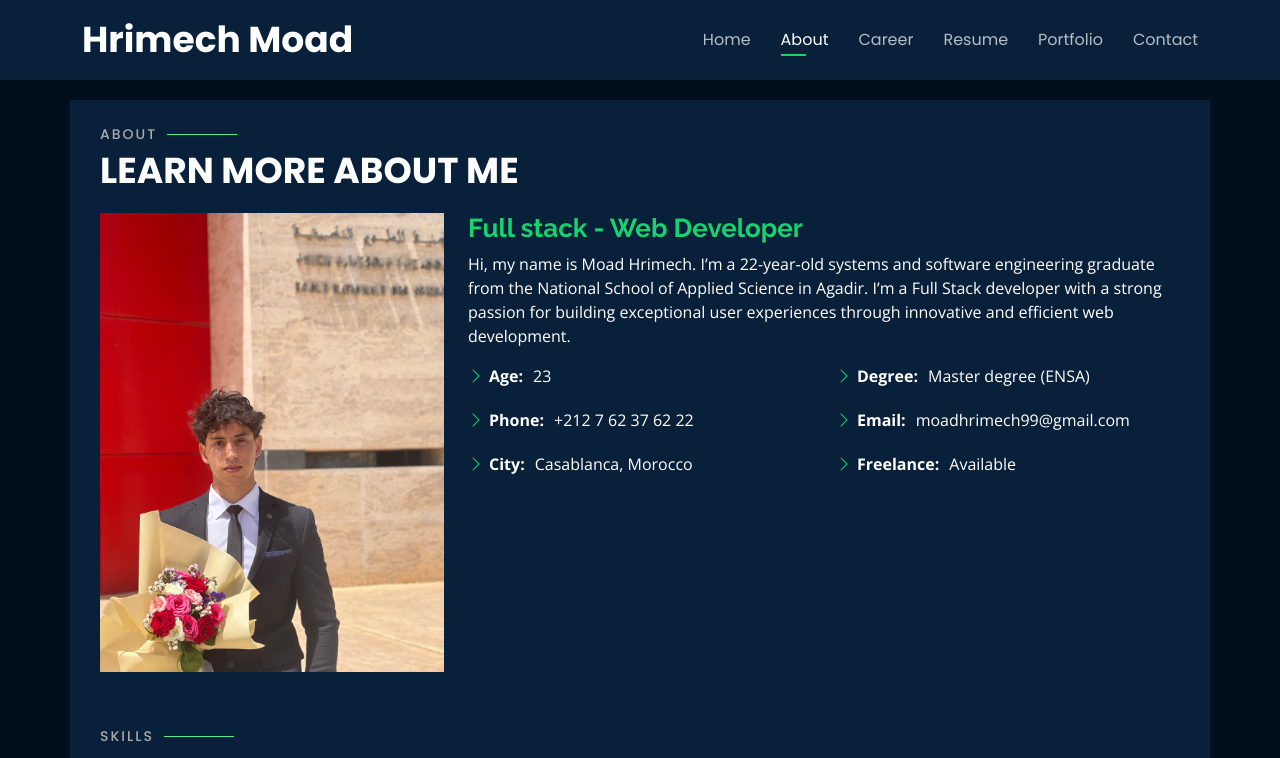
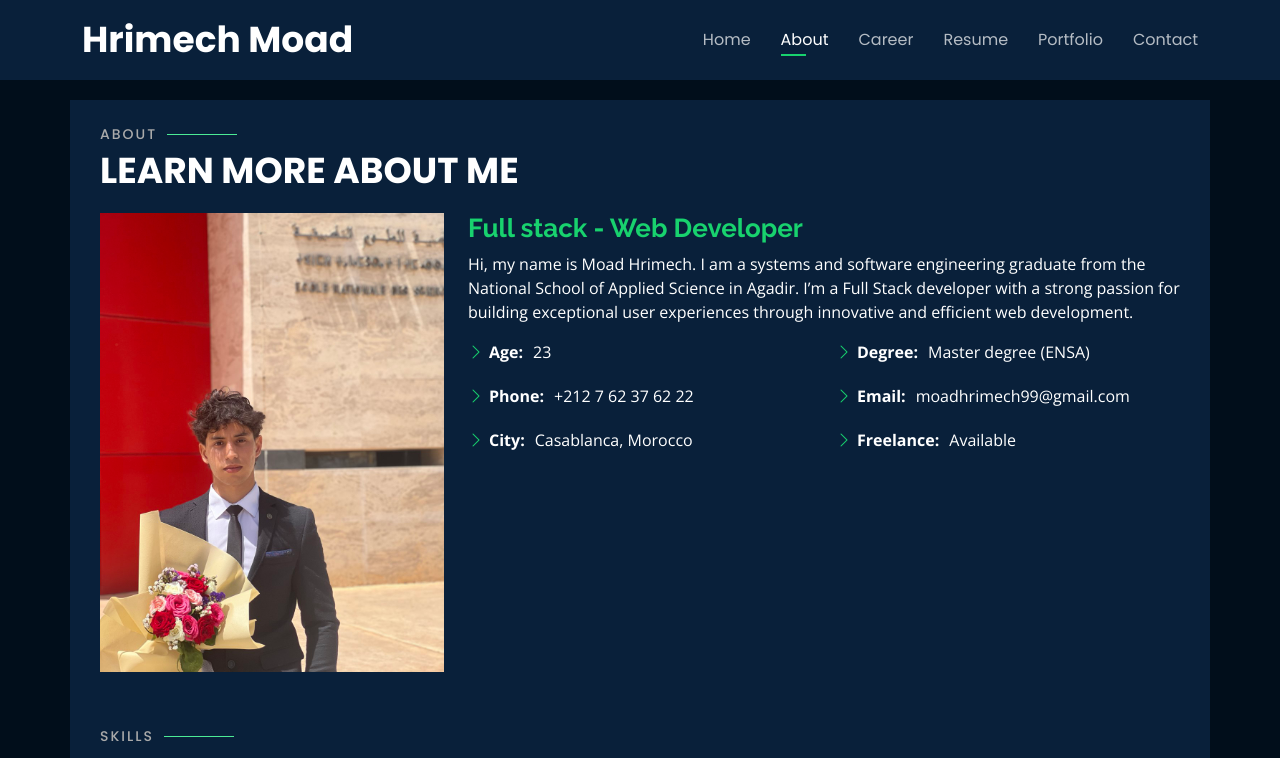
Before and after one commit to cdmoad/portfolioMoadHrimech, a plain HTML site: page index.html in a window 1280 px wide. Both pictures are taken after a click on the link "About". Shown: the top 758 px of the page. Drawn offline with nearby package versions, Linux system fonts and the light colour scheme.

Commit message:
update about text

```diff
--- a/index.html
+++ b/index.html
@@ -96,7 +96,7 @@
         <div class="col-lg-8 pt-4 pt-lg-0 content" data-aos="fade-left">
           <h3>Full stack - Web Developer</h3>
           <p>
-            Hi, my name is Moad Hrimech. I’m a 22-year-old systems and software engineering graduate from the National School of Applied Science in Agadir. I’m a Full Stack developer with a strong passion for building exceptional user experiences through innovative and efficient web development.
+            Hi, my name is Moad Hrimech. I am a systems and software engineering graduate from the National School of Applied Science in Agadir. I’m a Full Stack developer with a strong passion for building exceptional user experiences through innovative and efficient web development.
 
 
           </p>
```
